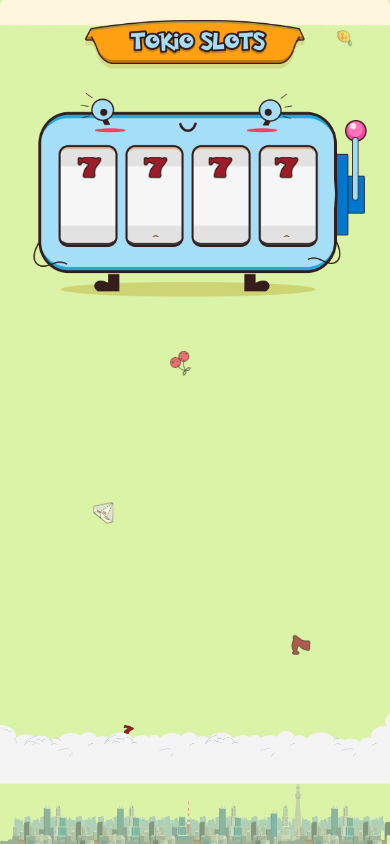
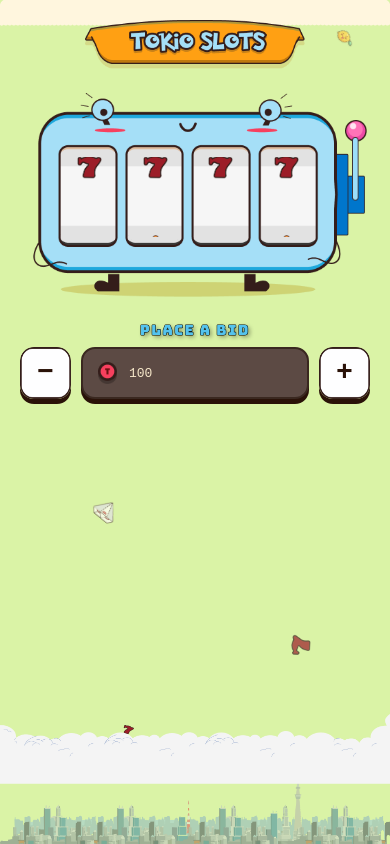
Before and after one commit to MykytaMusaiev/tokyo-slots, a React (Vite) app: page / in a window 390 px wide. Built offline with nearby package versions, Linux system fonts and the light colour scheme; the HTML template or start-up script is replaced by a standard one.

Commit message:
feat: BetControls component

```diff
--- a/index.html
+++ b/index.html
@@ -5,6 +5,9 @@
   <meta charset="UTF-8" />
   <meta name="viewport" content="width=device-width, initial-scale=1.0" />
   <title>Tokyo-slots</title>
+  <link rel="preconnect" href="https://fonts.googleapis.com">
+  <link rel="preconnect" href="https://fonts.gstatic.com" crossorigin>
+  <link href="https://fonts.googleapis.com/css2?family=Bungee&display=swap" rel="stylesheet">
 </head>
 
 <body>
--- a/src/App.tsx
+++ b/src/App.tsx
@@ -5,6 +5,7 @@ import { SlotMachine } from "./components/SlotMachine/SlotMachine"
 import { TitlePlate } from "./components/TitlePlate/TitlePlate"
 import { useGameLogic } from "./shared/hooks/useGameLogic"
 import styles from './App.module.css'
+import { BetControls } from "./components/BetControls/BetControls"
 
 function App() {
   // const balance = useGameStore(selectBalance)
@@ -19,6 +20,7 @@ function App() {
       <div className={styles.slotMachineBlock}>
         <TitlePlate />
         <SlotMachine />
+        <BetControls />
       </div>
     </div>
   )
--- a/src/components/Background/Particles.module.css
+++ b/src/components/Background/Particles.module.css
@@ -23,6 +23,7 @@
 }
 
 /* Each particle falls from top, drifts sideways, fades */
+
 .particle {
     position: absolute;
     top: -80px;
--- a/src/components/Background/Particles.tsx
+++ b/src/components/Background/Particles.tsx
@@ -1,66 +1,53 @@
 import { LEAF_COUNT_DESKTOP, LEAF_COUNT_MOBILE } from '../../shared/constants'
-import { PARTICLE_ICONS } from '../../shared/constants/particlePath'
-import type { ParticleConfig } from '../../shared/types'
+import { buildParticles } from '../../shared/utils/buildParticles'
 import styles from './Particles.module.css'
 
-
-function buildParticles(count: number): ParticleConfig[] {
-  return Array.from({ length: count }, (_, i) => {
-    const src = PARTICLE_ICONS[i % PARTICLE_ICONS.length]
-    const startX = Math.random() * 100          // % from left
-    const duration = 8 + Math.random() * 10     // 8–18s
-    const delay = -(Math.random() * 15)         // stagger via negative delay
-    const size = 32 + Math.random() * 28        // 32–60px
-    const driftX = (Math.random() - 0.5) * 120 // drift left/right during fall
-
-    return {
-      id: i,
-      src,
-      animationClass: styles.particle,
-      style: {
-        left: `${startX}%`,
-        width: `${size}px`,
-        height: `${size}px`,
-        animationDuration: `${duration}s`,
-        animationDelay: `${delay}s`,
-        '--drift-x': `${driftX}px`,
-      } as React.CSSProperties,
-    }
-  })
-}
-
-// Build once — stable across re-renders (not inside component)
+// Build once — stable across re-renders
 const DESKTOP_PARTICLES = buildParticles(LEAF_COUNT_DESKTOP)
 const MOBILE_PARTICLES = buildParticles(LEAF_COUNT_MOBILE)
 
 export function Particles() {
   return (
     <div className={styles.root} aria-hidden="true">
-      {/* Desktop particles */}
+
       <div className={styles.desktopOnly}>
         {DESKTOP_PARTICLES.map((p) => (
           <img
             key={p.id}
             src={p.src}
             alt=""
-            className={p.animationClass}
-            style={p.style}
+            className={styles.particle}
+            style={{
+              left: `${p.startX}%`,
+              width: `${p.size}px`,
+              height: `${p.size}px`,
+              animationDuration: `${p.duration}s`,
+              animationDelay: `${p.delay}s`,
+              "--drift-x": `${p.driftX}px`,
+            } as React.CSSProperties}
           />
         ))}
       </div>
 
-      {/* Mobile particles (fewer) */}
       <div className={styles.mobileOnly}>
         {MOBILE_PARTICLES.map((p) => (
           <img
             key={p.id}
             src={p.src}
             alt=""
-            className={p.animationClass}
-            style={p.style}
+            className={styles.particle}
+            style={{
+              left: `${p.startX}%`,
+              width: `${p.size}px`,
+              height: `${p.size}px`,
+              animationDuration: `${p.duration}s`,
+              animationDelay: `${p.delay}s`,
+              "--drift-x": `${p.driftX}px`,
+            } as React.CSSProperties}
           />
         ))}
       </div>
+
     </div>
   )
 }
--- /dev/null
+++ b/src/components/BetControls/BetControls.module.css
@@ -0,0 +1,118 @@
+.wrapper {
+    display: flex;
+    flex-direction: column;
+    align-items: center;
+    gap: 8px;
+}
+
+.label {
+    font-family: "Bungee", sans-serif;
+    font-size: 14px;
+    color: #54c3ee;
+    letter-spacing: 0.11em;
+    -webkit-text-stroke: 1px #000000;
+    paint-order: stroke fill;
+    text-shadow: 2px 2px 4px rgba(0, 0, 0, 0.4);
+    user-select: none;
+}
+
+.row {
+    display: flex;
+    align-items: center;
+    gap: 10px;
+}
+
+/* ─── Control buttons ─────────────────────────────────────────────────── */
+
+.controlButton {
+    width: 64px;
+    height: 64px;
+    background-size: 100% 100%;
+    background-repeat: no-repeat;
+    background-color: transparent;
+    border: none;
+    border-radius: 14px;
+    cursor: pointer;
+    display: flex;
+    align-items: center;
+    justify-content: center;
+    padding: 0;
+    /* box-shadow applied inline via Framer Motion */
+}
+
+.controlButton:disabled {
+    opacity: 0.45;
+    cursor: not-allowed;
+}
+
+.controlSign {
+    font-size: 28px;
+    font-weight: 700;
+    color: #2a1208;
+    line-height: 1;
+    user-select: none;
+    /* nudge up slightly to optically center within button face */
+    margin-top: -4px;
+}
+
+/* ─── Bet display ─────────────────────────────────────────────────────── */
+
+.display {
+    display: flex;
+    align-items: center;
+    gap: 10px;
+    padding: 0 20px;
+    height: 64px;
+    min-width: 180px;
+    background: #5c4a44;
+    border: 2px solid #3a2820;
+    border-radius: 14px;
+    box-shadow: 0 5px 0 #2a1208;
+}
+
+.symbol {
+    width: 28px;
+    height: 28px;
+    object-fit: contain;
+    flex-shrink: 0;
+}
+
+.input {
+    background: transparent;
+    border: none;
+    outline: none;
+    color: #f5e6c8;
+    font-family: "Press Start 2P", monospace;
+    font-size: 16px;
+    width: 100%;
+    text-align: left;
+    caret-color: #f5e6c8;
+}
+
+.input:read-only {
+    cursor: default;
+}
+
+/* ─── Mobile ──────────────────────────────────────────────────────────── */
+
+@media (max-width: 768px) {
+    .controlButton {
+        width: 52px;
+        height: 52px;
+    }
+
+    .display {
+        height: 52px;
+        min-width: 150px;
+        padding: 0 14px;
+    }
+
+    .input {
+        font-size: 13px;
+    }
+
+    .symbol {
+        width: 22px;
+        height: 22px;
+    }
+}
--- /dev/null
+++ b/src/components/BetControls/BetControls.tsx
@@ -0,0 +1,111 @@
+import { useState, useCallback } from 'react'
+import { motion } from 'framer-motion'
+import { useGameStore } from '../../shared/store/gameStore'
+import { selectBet, selectIsSpinning } from '../../shared/store/gameStore'
+import { BET_MIN, BET_MAX, BET_STEP } from '../../shared/constants/game'
+import betButtonImg from '../../shared/assets/bet/bet_control_button.png'
+import betSymbolImg from '../../shared/assets/bet/bet_symbol.png'
+import styles from './BetControls.module.css'
+
+const SHADOW_NORMAL = '0 5px 0 #2a1208'
+const SHADOW_NONE = '0 0px 0 #2a1208'
+
+function clampBet(value: number): number {
+  return Math.min(BET_MAX, Math.max(BET_MIN, value))
+}
+
+export function BetControls() {
+  const bet = useGameStore(selectBet)
+  const isSpinning = useGameStore(selectIsSpinning)
+  const setBet = useGameStore((s) => s.setBet)
+
+  const [inputValue, setInputValue] = useState<string>(String(bet))
+
+  const handleDecrease = useCallback(() => {
+    const next = clampBet(bet - BET_STEP)
+    setBet(next)
+    setInputValue(String(next))
+  }, [bet, setBet])
+
+  const handleIncrease = useCallback(() => {
+    const next = clampBet(bet + BET_STEP)
+    setBet(next)
+    setInputValue(String(next))
+  }, [bet, setBet])
+
+  const handleInputChange = useCallback((e: React.ChangeEvent<HTMLInputElement>) => {
+    const raw = e.target.value.replace(/[^0-9]/g, '')
+    setInputValue(raw)
+  }, [])
+
+  const handleInputBlur = useCallback(() => {
+    const parsed = parseInt(inputValue, 10)
+    const clamped = isNaN(parsed) ? BET_MIN : clampBet(parsed)
+    setBet(clamped)
+    setInputValue(String(clamped))
+  }, [inputValue, setBet])
+
+  const handleKeyDown = useCallback((e: React.KeyboardEvent<HTMLInputElement>) => {
+    if (e.key === 'Enter') {
+      e.currentTarget.blur()
+    }
+  }, [])
+
+  return (
+    <div className={styles.wrapper}>
+      <span className={styles.label}>PLACE A BID</span>
+
+      <div className={styles.row}>
+        {/* Decrease button */}
+        <motion.button
+          className={styles.controlButton}
+          style={{ backgroundImage: `url(${betButtonImg})`, boxShadow: SHADOW_NORMAL }}
+          whileTap={
+            isSpinning
+              ? {}
+              : { y: 5, boxShadow: SHADOW_NONE }
+          }
+          transition={{ duration: 0.08 }}
+          onClick={handleDecrease}
+          disabled={isSpinning || bet <= BET_MIN}
+          aria-label="Decrease bet"
+        >
+          <span className={styles.controlSign}>−</span>
+        </motion.button>
+
+        {/* Bet display */}
+        <div className={styles.display}>
+          <img src={betSymbolImg} alt="bet symbol" className={styles.symbol} />
+          <input
+            className={styles.input}
+            type="text"
+            inputMode="numeric"
+            value={inputValue}
+            onChange={handleInputChange}
+            onBlur={handleInputBlur}
+            onKeyDown={handleKeyDown}
+            readOnly={isSpinning}
+            aria-label="Bet amount"
+          />
+        </div>
+
+        {/* Increase button */}
+        <motion.button
+          className={styles.controlButton}
+          style={{ backgroundImage: `url(${betButtonImg})`, boxShadow: SHADOW_NORMAL }}
+          whileTap={
+            isSpinning
+              ? {}
+              : { y: 5, boxShadow: SHADOW_NONE }
+          }
+          transition={{ duration: 0.08 }}
+          onClick={handleIncrease}
+          disabled={isSpinning || bet >= BET_MAX}
+          aria-label="Increase bet"
+        >
+          <span className={styles.controlSign}>+</span>
+        </motion.button>
+      </div>
+    </div>
+  )
+}
--- /dev/null
+++ b/src/shared/utils/buildParticles.ts
@@ -0,0 +1,23 @@
+import { PARTICLE_ICONS } from "../constants/particlePath";
+import type { ParticleConfig } from "../types";
+
+export function buildParticles(count: number): ParticleConfig[] {
+    return Array.from({ length: count }, (_, i) => {
+        const src = PARTICLE_ICONS[i % PARTICLE_ICONS.length];
+        const startX = Math.random() * 100; // % from left
+        const duration = 8 + Math.random() * 10; // 8–18s
+        const delay = -(Math.random() * 15); // stagger via negative delay
+        const size = 32 + Math.random() * 28; // 32–60px
+        const driftX = (Math.random() - 0.5) * 120; // drift left/right during fall
+
+        return {
+            id: i,
+            src,
+            startX,
+            duration,
+            delay,
+            size,
+            driftX,
+        };
+    });
+}
```
Also changed, not shown: src/shared/types/index.ts (+5 -2 lines), src/shared/assets/bet/bet_control_button.png (added), src/shared/assets/bet/bet_symbol.png (added).
